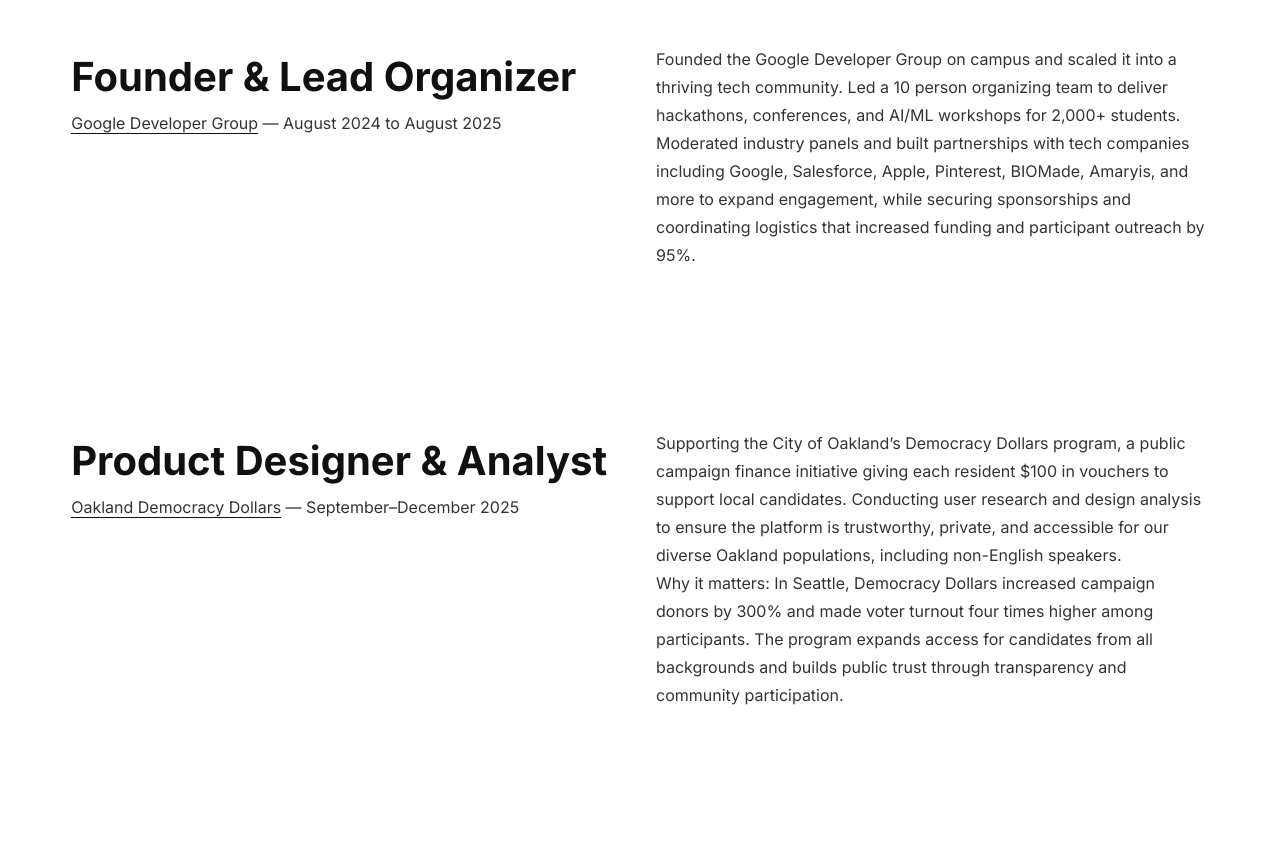
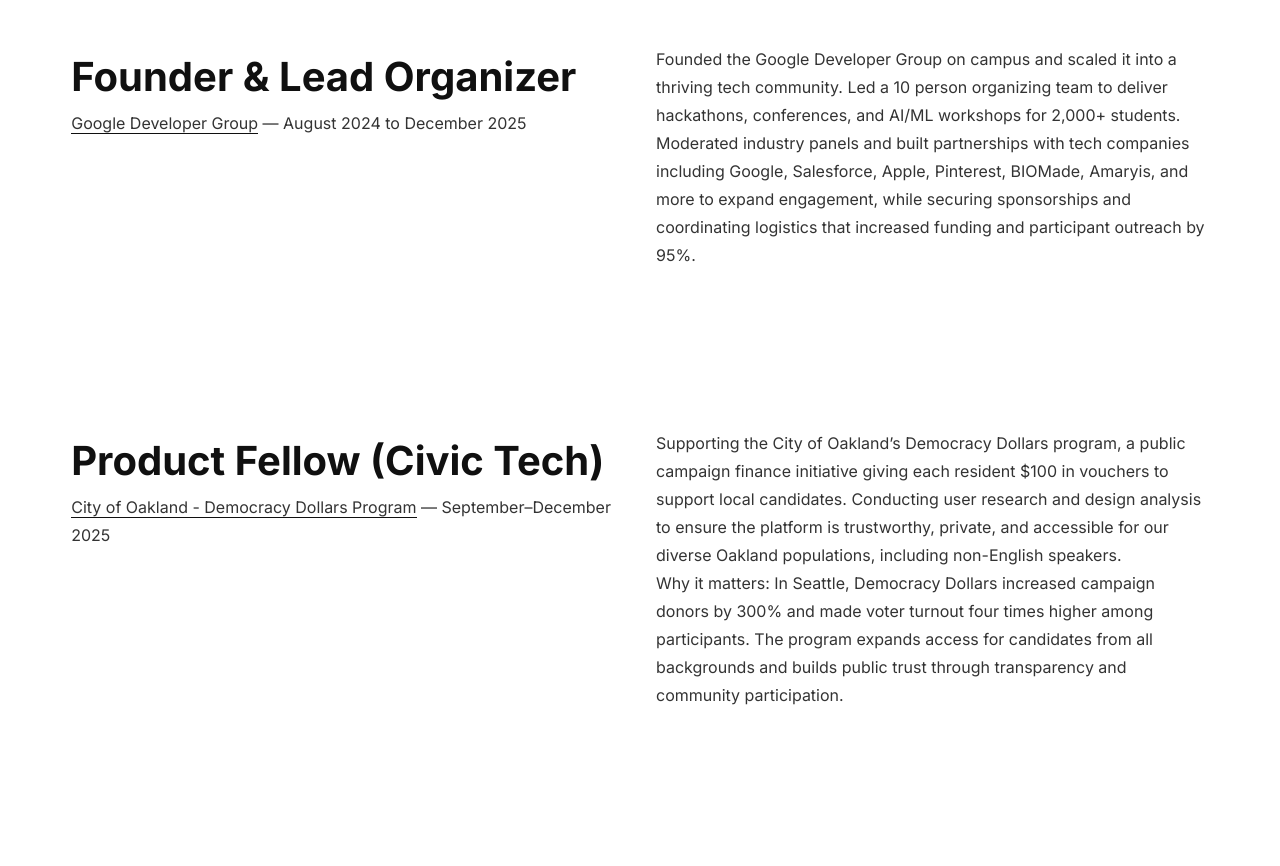
Before and after one commit to zprintln/me, a website: page about.html in a window 1280 px wide. Shown: the part 1554-2420 px from the top of the page. Drawn offline with nearby package versions, Linux system fonts and the light colour scheme.

Commit message:
updating resume

```diff
--- a/about.html
+++ b/about.html
@@ -99,7 +99,7 @@
         <div class="community-row" data-aos="fade-up" data-aos-duration="800">
             <div class="community-title">
                 <h2>Founder & Lead Organizer</h2>
-                <p><a href="https://gdg.community.dev/gdg-on-campus-northeastern-university-oakland-oakland-united-states/" target="_blank" class="link">Google Developer Group</a> — August 2024 to August 2025</p>
+                <p><a href="https://gdg.community.dev/gdg-on-campus-northeastern-university-oakland-oakland-united-states/" target="_blank" class="link">Google Developer Group</a> — August 2024 to December 2025</p>
             </div>
             <div class="community-desc">
                 <p>Founded the Google Developer Group on campus and scaled it into a thriving tech community.
@@ -111,11 +111,11 @@
 
     <div class="community-row" data-aos="fade-up" data-aos-duration="800">
         <div class="community-title">
-        <h2>Product Designer & Analyst</h2>
+        <h2>Product Fellow (Civic Tech)</h2>
         <p>
             <a href="https://www.oaklandca.gov/Government/Boards-Commissions/Public-Ethics-Commission/Democracy-Dollars-Program/What-Are-Democracy-Dollars"
                 target="_blank"
-                class="link">Oakland Democracy Dollars</a> — September–December 2025
+                class="link">City of Oakland - Democracy Dollars Program</a> — September–December 2025
         </p>
         </div>
 
```
Also changed, not shown: 2 other files.
